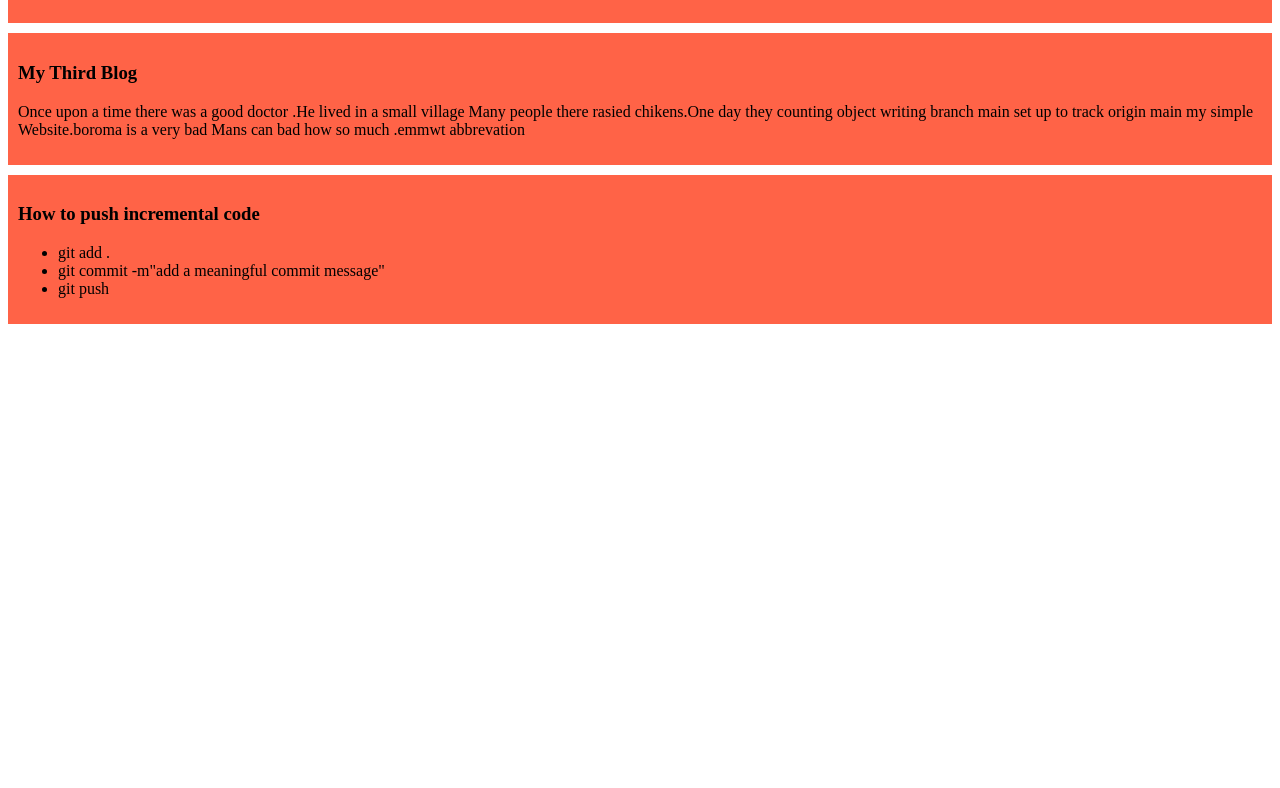
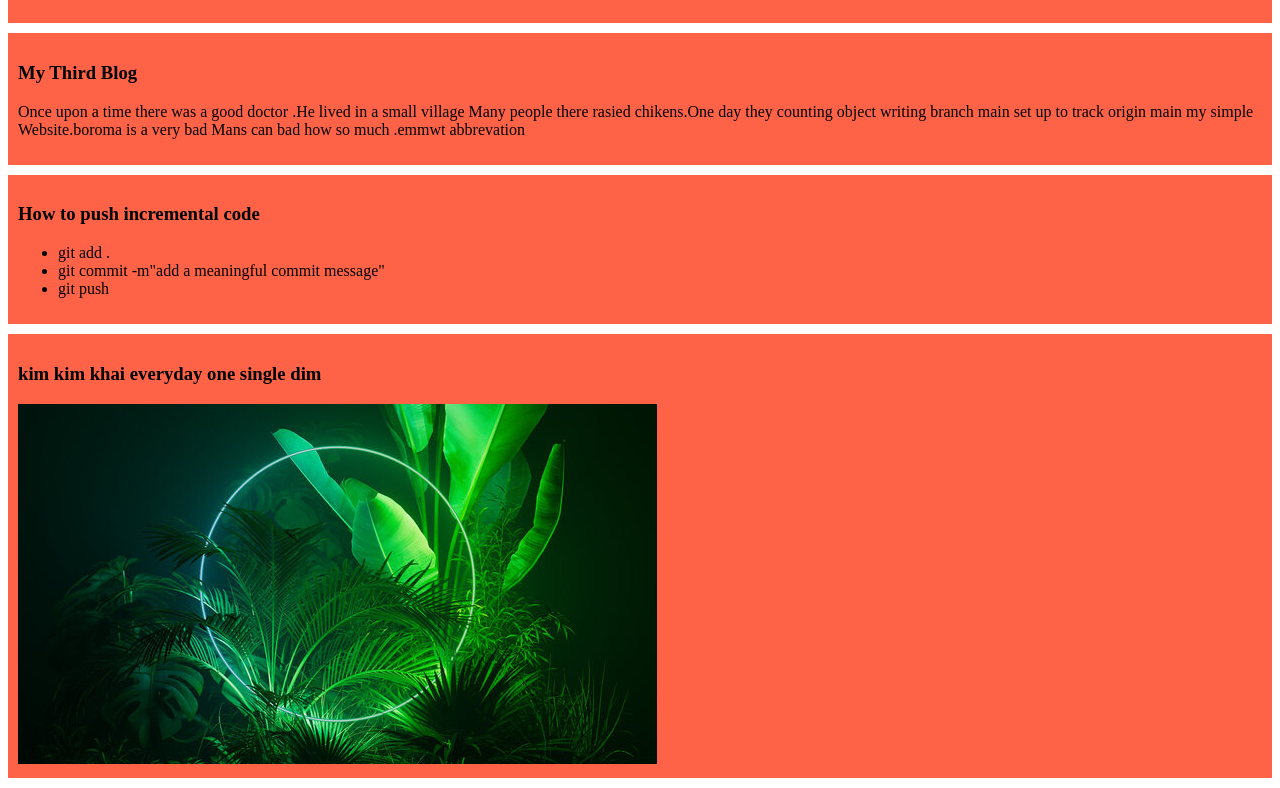
Before and after one commit to BristyBala/my-simple-website, a plain HTML site: page index.html in a window 1280 px wide. Shown: the part 399-1187 px from the top of the page. Before the commit the page ends 800 px from the top, so only its background shows below. Drawn offline with Linux system fonts and the light colour scheme.

Commit message:
added pic with kim

```diff
--- a/index.html
+++ b/index.html
@@ -47,5 +47,9 @@
          <li>git push</li>
         </ul>
      </div>
+     <div>
+      <h3>kim kim khai everyday one single dim</h3>
+      <img src="images/pic.jpg" alt="">
+     </div>
 </body>
 </html>
```
Also changed, not shown: images/pic.jpg (added).
